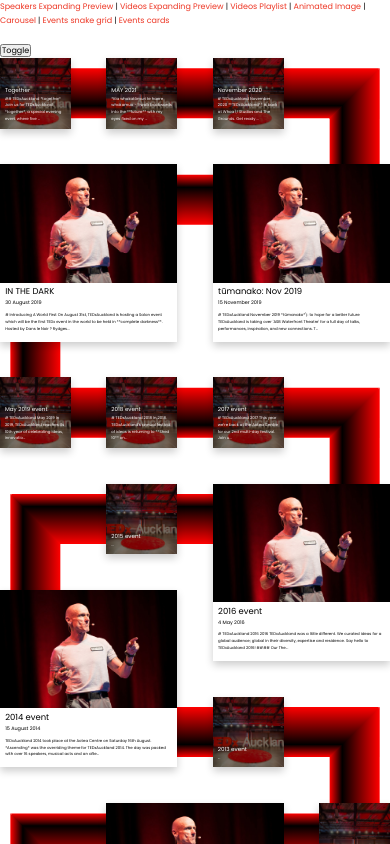
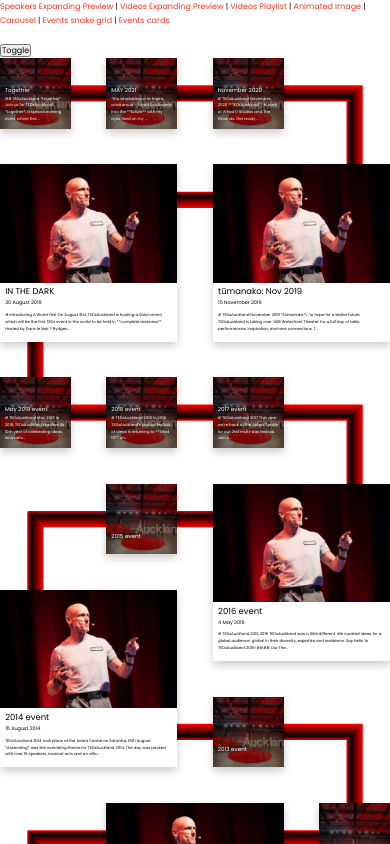
Before and after one commit to TEDxAuckland/tedx-components, a Vue app: page /events-snake-grid in a window 390 px wide. Shown: the top 844 px of the page. Built offline with nearby package versions, Linux system fonts and the light colour scheme; a web font is replaced by a local one.

Commit message:
add dynamic line width

```diff
--- a/src/components/EventsSnakeGrid.vue
+++ b/src/components/EventsSnakeGrid.vue
@@ -52,14 +52,15 @@
     drawCanvas() {
       const canvas = this.$refs.canvas
       const history = this.template.history
-      const {cellSize, columns, gap, pixelDensity} = this
+      const {cellSize, columns, gap, pixelDensity, lineWidth} = this
       drawCanvasSnake({
         canvas,
         cellSize,
         columns,
         gap,
         pixelDensity,
-        history
+        history,
+        lineWidth
       });
     },
     redrawCanvas() {
@@ -89,6 +90,10 @@
       type: Number,
       default: 10,
     },
+    lineWidth: {
+      type: Number,
+      default: 50,
+    },
   },
   data() {
     return {
--- a/src/components/EventsSnakeGridResponsive.vue
+++ b/src/components/EventsSnakeGridResponsive.vue
@@ -3,6 +3,7 @@
     :items="items"
     :cellSize="(containerWidth - dynamicGap * 3) / 4"
     :gap="dynamicGap"
+    :lineWidth="dynamicLineWidth"
     v-slot="{ item, cellSize, gap }"
   >
     <EventCard
@@ -55,6 +56,9 @@
     dynamicGap() {
       return this.containerWidth * 11 / 120
     },
+    dynamicLineWidth() {
+      return this.containerWidth / 120 * 5
+    },
   }
 }
 
--- a/src/components/snakeGrid.js
+++ b/src/components/snakeGrid.js
@@ -305,6 +305,7 @@
   gap,
   pixelDensity,
   history,
+  lineWidth,
 }) {
   const renderedGap = gap * pixelDensity;
   const renderedCellSize = cellSize * pixelDensity;
@@ -323,8 +324,8 @@
 
   ctx.beginPath();
 
-  const LINE_WIDTH = 50 * pixelDensity;
-  const HALF_LINE_WIDTH = LINE_WIDTH / 2;
+  const renderedLineWidth = lineWidth * pixelDensity;
+  const renderedHalfLineWidth = renderedLineWidth / 2;
   let lastInstruction = null;
   let lastDirectionInstruction = history[0];
   let gradientInverted = false;
@@ -342,16 +343,16 @@
     }
 
     if (instruction === "left") {
-      const x0 = clamp(curPos[0] - GRID_STEP)-HALF_LINE_WIDTH
-      const y0 = curPos[1]-HALF_LINE_WIDTH
+      const x0 = clamp(curPos[0] - GRID_STEP)-renderedHalfLineWidth
+      const y0 = curPos[1]-renderedHalfLineWidth
 
-      const width = curPos[0] - x0 - HALF_LINE_WIDTH
-      const height = LINE_WIDTH
+      const width = curPos[0] - x0 - renderedHalfLineWidth
+      const height = renderedLineWidth
 
       let region = new Path2D();
       region.moveTo(x0+1, y0); // +1 avoids bleeding
       region.lineTo(x0+width, y0);
-      region.lineTo(x0+width+LINE_WIDTH, y0+height);
+      region.lineTo(x0+width+renderedLineWidth, y0+height);
       region.lineTo(x0+1, y0+height); // +1 avoids bleeding
       region.closePath();
 
@@ -361,21 +362,21 @@
       curPos = [clamp(curPos[0] - GRID_STEP), curPos[1]];
     }
     if (instruction === "right") {
-      const x0 = curPos[0]-HALF_LINE_WIDTH
-      const y0 = curPos[1]-HALF_LINE_WIDTH
+      const x0 = curPos[0]-renderedHalfLineWidth
+      const y0 = curPos[1]-renderedHalfLineWidth
 
-      const width = clamp(curPos[0] + GRID_STEP) - x0 - HALF_LINE_WIDTH
-      const height = LINE_WIDTH
+      const width = clamp(curPos[0] + GRID_STEP) - x0 - renderedHalfLineWidth
+      const height = renderedLineWidth
 
       let region = new Path2D();
       if (lastInstruction == null) {
         region.moveTo(x0, y0);
       }
       else {
-        region.moveTo(x0+LINE_WIDTH, y0);
+        region.moveTo(x0+renderedLineWidth, y0);
       }
-      region.lineTo(x0+width+LINE_WIDTH-1, y0); // -1 avoids bleeding
-      region.lineTo(x0+width+LINE_WIDTH-1, y0+height); // -1 avoids bleeding
+      region.lineTo(x0+width+renderedLineWidth-1, y0); // -1 avoids bleeding
+      region.lineTo(x0+width+renderedLineWidth-1, y0+height); // -1 avoids bleeding
       region.lineTo(x0, y0+height);
       region.closePath();
 
@@ -385,32 +386,32 @@
       curPos = [clamp(curPos[0] + GRID_STEP), curPos[1]];
     }
     if (instruction === "down") {
-      const x0 = curPos[0]-HALF_LINE_WIDTH
-      const y0 = curPos[1]-HALF_LINE_WIDTH
+      const x0 = curPos[0]-renderedHalfLineWidth
+      const y0 = curPos[1]-renderedHalfLineWidth
 
-      const width = LINE_WIDTH
+      const width = renderedLineWidth
       const height = GRID_STEP
 
       let region = new Path2D();
       if (lastInstruction == 'right') {
-        region.moveTo(x0, y0+LINE_WIDTH);
+        region.moveTo(x0, y0+renderedLineWidth);
         region.lineTo(x0+width, y0);
-        region.lineTo(x0+width, y0+height+LINE_WIDTH);
-        region.lineTo(x0, y0+height+LINE_WIDTH);
+        region.lineTo(x0+width, y0+height+renderedLineWidth);
+        region.lineTo(x0, y0+height+renderedLineWidth);
         region.closePath();
       }
       else if (lastInstruction == 'left') {
         region.moveTo(x0, y0);
-        region.lineTo(x0+width, y0+LINE_WIDTH);
-        region.lineTo(x0+width, y0+height+LINE_WIDTH);
-        region.lineTo(x0, y0+height+LINE_WIDTH);
+        region.lineTo(x0+width, y0+renderedLineWidth);
+        region.lineTo(x0+width, y0+height+renderedLineWidth);
+        region.lineTo(x0, y0+height+renderedLineWidth);
         region.closePath();
       }
       else {
         region.moveTo(x0, y0);
         region.lineTo(x0+width, y0);
-        region.lineTo(x0+width, y0+height+LINE_WIDTH);
-        region.lineTo(x0, y0+height+LINE_WIDTH);
+        region.lineTo(x0+width, y0+height+renderedLineWidth);
+        region.lineTo(x0, y0+height+renderedLineWidth);
         region.closePath();
       }
 
```
